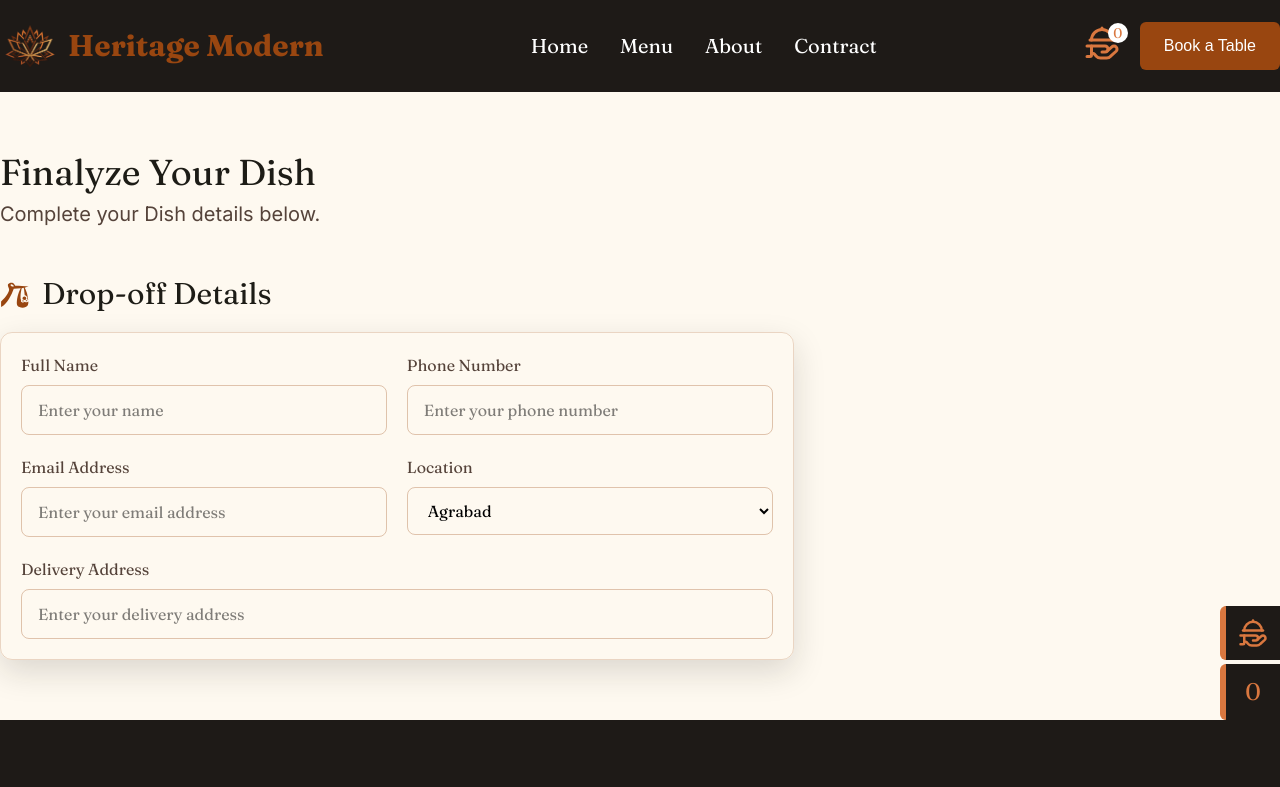
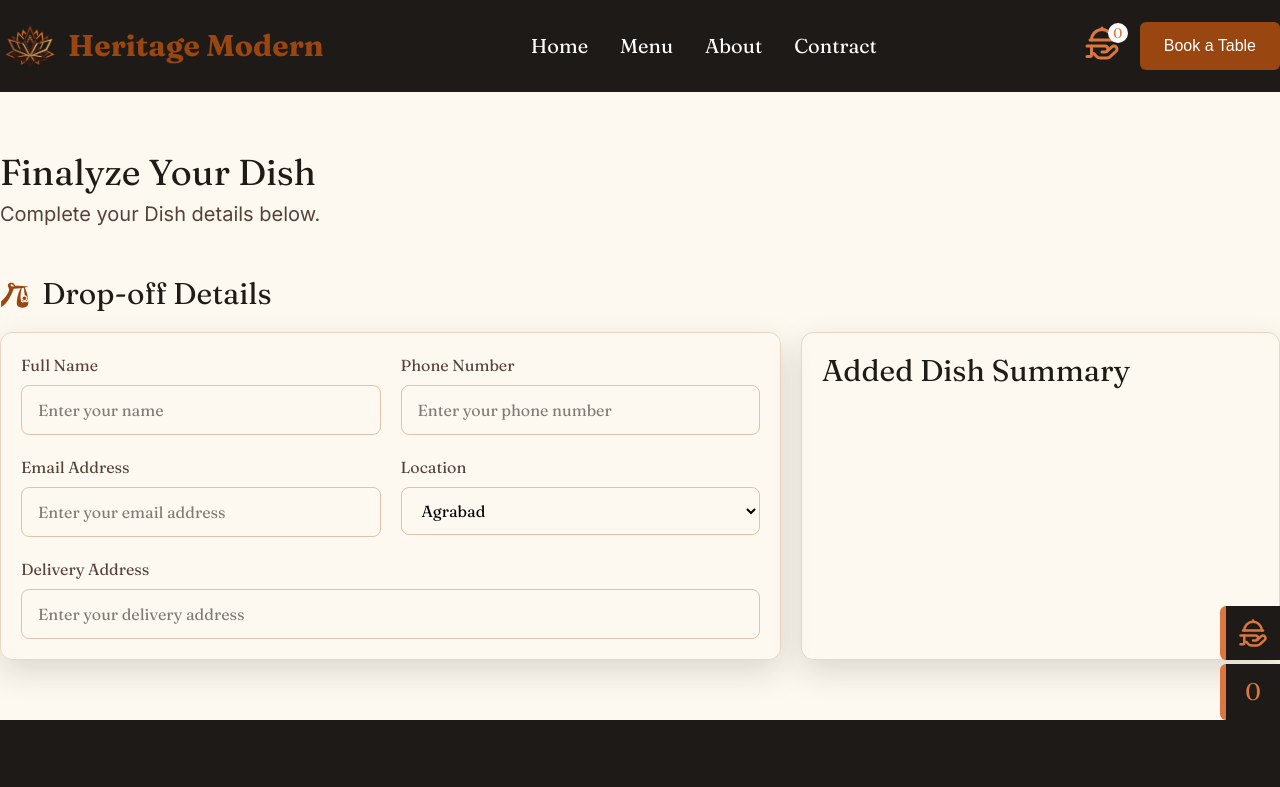
Before and after one commit to Wahid-Muradctg/heritage-modern, a React (Vite) app: page /checkout in a window 1280 px wide. Shown: the top 787 px of the page. Built offline with nearby package versions, Linux system fonts and the light colour scheme; a web font is replaced by a local one.

Commit message:
branch and checkout

```diff
--- a/src/pages/Checkout.jsx
+++ b/src/pages/Checkout.jsx
@@ -26,7 +26,7 @@ const Checkout = () => {
                 <p className='text-md md:text-xl text-(--text-3) font-family'>Complete your Dish details below.</p>
 
                 <h4 className='mt-12 mb-5 flex items-center gap-3 text-xl md:text-3xl text-(--text-two)'><GiStorkDelivery className='text-(--primary-color-dark)' />Drop-off Details</h4>
-                <div className=' flex flex-col md:flex-row'>
+                <div className=' flex flex-col md:flex-row gap-5'>
                     <div className='md:w-[62%] p-5 rounded-xl border border-(--primary-color-dark)/20 shadow-[0px_12px_32px_0_rgba(30,26,23,0.15)]'>
                         <form className='w-full'>
                             <div className='grid grid-cols-1 md:grid-cols-2 gap-5 mb-5'>
@@ -52,11 +52,34 @@ const Checkout = () => {
 
                                 </div>
                             </div>
-                                <div>
-                                    <label for="address" className='block text-(--text-3) mb-2'>Delivery Address</label>
-                                    <input type="text" id='address' placeholder='Enter your delivery address' className='w-full px-4 py-3 rounded-lg border border-(--primary-color-dark)/30 focus:outline-none focus:border-(--primary-color-dark)' />
+                            <div>
+                                <label for="address" className='block text-(--text-3) mb-2'>Delivery Address</label>
+                                <input type="text" id='address' placeholder='Enter your delivery address' className='w-full px-4 py-3 rounded-lg border border-(--primary-color-dark)/30 focus:outline-none focus:border-(--primary-color-dark)' />
+                            </div>
+                        </form>
+
+                    </div>
+                    <div className='w-[38%] p-5 rounded-xl border border-(--primary-color-dark)/20 shadow-[0px_12px_32px_0_rgba(30,26,23,0.15)]'>
+                        <p className='text-xl md:text-3xl text-(--text-two)'>Added Dish Summary</p>
+                        <div className='space-y-4'>
+                            {cartItem.map((item) => (
+
+                                <div className='flex gap-3 items-center pb-4 border-b border-(--primary-color-dark)/20'>
+                                    <div>
+                                        <img className='w-12' src={item.image} />
+                                    </div>
+                                    <div >
+                                        <h4 className='text-(--primary-color-dark) font-semibold'>{item.name}</h4>
+                                        <div className='flex gap-3'>
+                                            <p className='text-(--primary-color-dark) font-semibold'>৳{item.price}</p>
+                                            <p className='text-(--text-3)'>x{item.quantity}</p>
+                                        </div>
+                                    </div>
                                 </div>
-                        </form>
+                            ))}
+
+                        </div>
+
 
                     </div>
 
```
